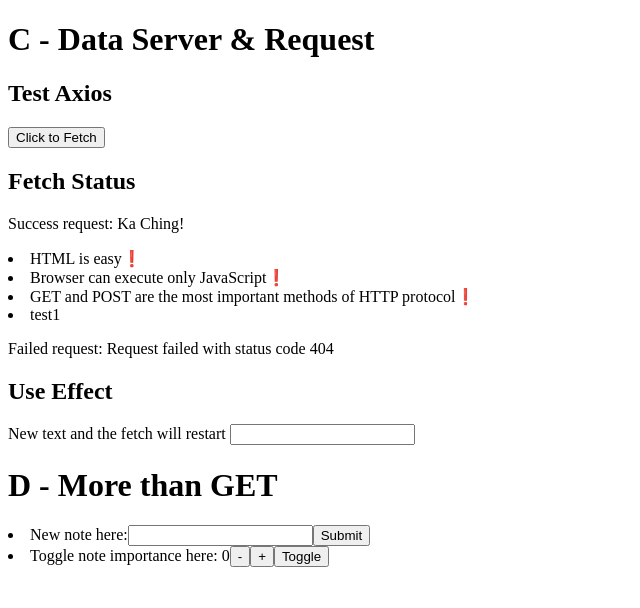
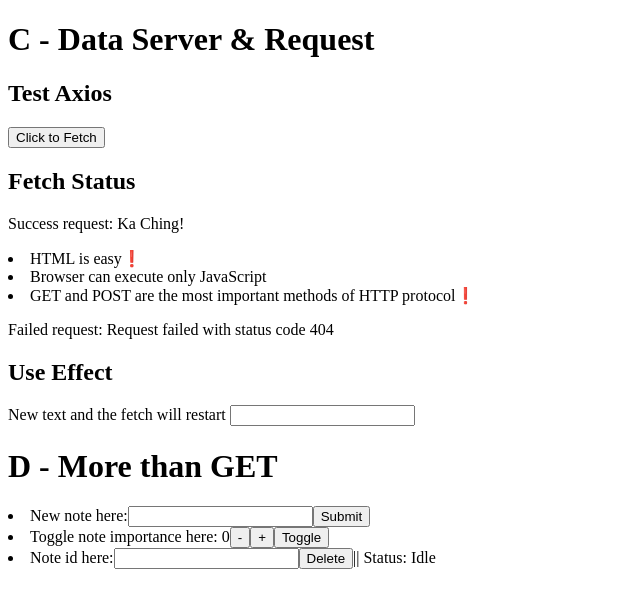
Before and after one commit to OnlyUsePascal/self-learn-react, a React (Vite) app in the folder part2/: page / in a window 1280 px wide. Shown: the top 608 px of the page, without its empty margins (0-640 px from the left). Built offline with nearby package versions, Linux system fonts and the light colour scheme; no server answers; data requests are answered from the project's data file.

Commit message:
2d - delete note

```diff
--- a/part2/src/_c - server/PartD.jsx
+++ b/part2/src/_c - server/PartD.jsx
@@ -81,12 +81,46 @@ const ToggleNote = ({ onClickRequest, notesLen }) => {
   );
 };
 
+const DeleteNote = ({ onClickRequest }) => {
+  const [id, setId] = useState("");
+  const [status, setStatus] = useState("Idle");
+
+  const onChangeId = (e) => setId(e.target.value);
+
+  const onClickDelete = async () => {
+    setStatus("Pending...");
+
+    await new Promise((res, rej) => setTimeout(res, 1000));
+
+    axiosService
+      .delete(`/notes/${id}`)
+      .then((res) => {
+        setStatus("Done!");
+        onClickRequest();
+      })
+      .catch((rej) => {
+        setStatus("Failed :(");
+        alert(rej.message);
+      });
+  };
+
+  return (
+    <li>
+      Note id here:
+      <input type="text" value={id} onChange={onChangeId} />
+      <button onClick={onClickDelete}>Delete</button>
+      || Status: {status}
+    </li>
+  );
+};
+
 export default function PartD({ onClickRequest, notesLen }) {
   return (
     <>
       <h1>D - More than GET</h1>
       <NewNote onClickRequest={onClickRequest} />
       <ToggleNote onClickRequest={onClickRequest} notesLen={notesLen} />
+      <DeleteNote onClickRequest={onClickRequest}/>
     </>
   );
 }
--- a/part2/src/_c - server/axiosService.js
+++ b/part2/src/_c - server/axiosService.js
@@ -5,25 +5,26 @@ const BASE_URL = "http://localhost:3001";
 export default {
   getAll : (endpoint) => {
     const url = BASE_URL + endpoint;
-
     return axios.get(url);
   },
 
   getOne : (endpoint) => {
     const url = BASE_URL + endpoint;
-
     return axios.get(url);
   },
 
   post : (endpoint, data) => {
     const url = BASE_URL + endpoint;
-
     return axios.post(url, data);
   },
 
   put : (endpoint, data) => {
     const url = BASE_URL + endpoint;
+    return axios.put(url, data);
+  },
 
-    return axios.put(url, data);
+  delete : (endpoint) => {
+    const url = BASE_URL + endpoint;
+    return axios.delete(url);
   }
 };
--- a/part2/src/_c - server/db.json
+++ b/part2/src/_c - server/db.json
@@ -8,17 +8,12 @@
     {
       "id": "2",
       "content": "Browser can execute only JavaScript",
-      "important": true
+      "important": false
     },
     {
       "id": "3",
       "content": "GET and POST are the most important methods of HTTP protocol",
       "important": true
-    },
-    {
-      "id": "7f49",
-      "content": "test1",
-      "important": false
     }
   ]
 }
```
